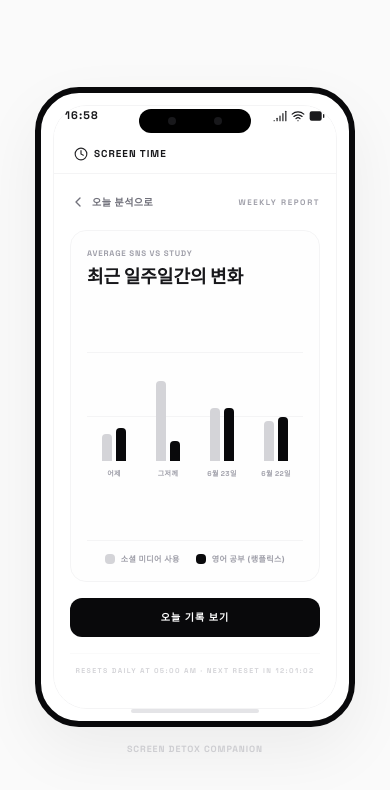
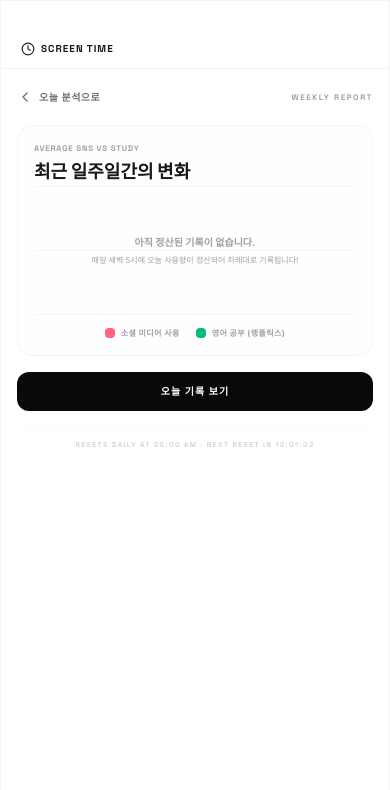
Before and after one commit to sun25095093-code/screentimes, a React (Vite) app: page / in a window 390 px wide. Both pictures are taken after a click on the button "일주일 분석 리포트 보기". Shown: the top 790 px of the page. Built offline with nearby package versions, Linux system fonts and the light colour scheme.

Commit message:
refactor: remove dummy data and improve UI layout
Reset history to empty by default, remove static sample data, and update the app shell for better responsiveness and visual framing.

```diff
--- a/src/App.tsx
+++ b/src/App.tsx
@@ -35,12 +35,7 @@ const DEFAULT_SETTINGS: AppSettings = {
   resetHour: 5 // default 5:00 AM
 };
 
-const DEFAULT_HISTORY: ScreenTimeHistory[] = [
-  { date: '어제 (6월 25일)', socialTime: 1200, studyTime: 1500, isGoalAchieved: true },
-  { date: '그저께 (6월 24일)', socialTime: 3600, studyTime: 900, isGoalAchieved: false },
-  { date: '6월 23일', socialTime: 2400, studyTime: 2400, isGoalAchieved: true },
-  { date: '6월 22일', socialTime: 1800, studyTime: 2000, isGoalAchieved: true }
-];
+const DEFAULT_HISTORY: ScreenTimeHistory[] = [];
 
 export default function App() {
   // Load state from localStorage or defaults
@@ -358,7 +353,7 @@ export default function App() {
   };
 
   return (
-    <div className="min-h-screen bg-zinc-50 text-zinc-950 flex flex-col justify-center items-center font-sans relative overflow-hidden antialiased p-4 md:p-8">
+    <div className="min-h-screen bg-zinc-50 flex flex-col items-center justify-center font-sans antialiased">
 
       {/* Vibration Indicator */}
       {vibeMessage && (
@@ -371,53 +366,18 @@ export default function App() {
         </div>
       )}
 
-      {/* Centered Phone Column */}
-      <div className="flex flex-col items-center space-y-4">
+      {/* Main app shell: Full height on mobile PWA, beautifully framed on desktop */}
+      <div className="w-full max-w-md min-h-screen md:min-h-[700px] md:my-8 bg-white md:rounded-[32px] md:shadow-2xl border border-zinc-100 relative overflow-hidden flex flex-col shrink-0 select-none">
 
-        {/* Phone Frame container */}
-        <div className="w-80 h-[640px] bg-white rounded-[44px] p-3 shadow-[0_24px_64px_rgba(0,0,0,0.06)] border-[6px] border-zinc-950 relative select-none shrink-0 overflow-hidden">
-
-          {/* Dynamic Island / Active App Notch */}
-          {activeTimer !== 'none' ? (
-            <div className="absolute top-3 w-[164px] h-7 bg-black rounded-full z-50 flex items-center justify-between px-3 text-[8px] font-black text-white border border-zinc-900 shadow-md transition-all duration-300 left-1/2 -translate-x-1/2">
-              <div className="flex items-center gap-1.5">
-                <span className="w-1.5 h-1.5 rounded-full animate-pulse bg-rose-500" />
-                <span className="text-zinc-300 font-black uppercase tracking-wider text-[7px] font-space">
-                  {activeTimer === 'instagram' ? 'INSTAGRAM' : activeTimer === 'twitter' ? 'TWITTER' : 'STUDYING'}
-                </span>
-              </div>
-              <span className="font-outfit text-rose-500 text-[9px] tracking-widest font-bold">
-                {formatDigitalTime(sessionSeconds)}
-              </span>
-            </div>
-          ) : (
-            <div className="absolute top-4 left-1/2 -translate-x-1/2 w-28 h-6 bg-black rounded-full z-50 flex items-center justify-around px-2.5 transition-all duration-300">
-              <div className="w-2 h-2 rounded-full bg-zinc-900" />
-              <div className="w-2 h-2 rounded-full bg-zinc-900" />
-            </div>
-          )}
-
-          {/* Top iOS Header */}
-          <div className="absolute top-3.5 left-6 right-6 z-40 text-zinc-900 font-bold text-[11px] flex justify-between items-center select-none pointer-events-none">
-            <span className="tracking-widest font-space">
-              {simulatedTime.toLocaleTimeString('ko-KR', { hour: '2-digit', minute: '2-digit', hour12: false })}
-            </span>
-            <div className="flex items-center gap-1">
-              <Signal className="w-3.5 h-3.5 text-zinc-900" />
-              <Wifi className="w-3.5 h-3.5 text-zinc-900" />
-              <Battery className="w-4 h-4 fill-zinc-900 text-zinc-900" />
-            </div>
-          </div>
-
-          {/* iOS Notifications overlay banner */}
+        {/* iOS-style Notifications overlay banner inside the app */}
         <NotificationCenter
           notifications={notifications}
           onNotificationClick={handleNotificationClick}
           onClearNotification={handleClearNotification}
         />
 
-          {/* Screen Content (Strictly ScreenTimeApp) */}
-          <div className="w-full h-full rounded-[34px] overflow-hidden bg-white border border-zinc-100 relative">
+        {/* Main Content Area */}
+        <div className="flex-1 relative flex flex-col overflow-hidden">
 
           <ScreenTimeApp
             settings={settings}
@@ -428,7 +388,7 @@ export default function App() {
             setActiveTimer={setActiveTimer}
           />
 
-            {/* Time-limit warning overlay inside the phone when target is exceeded */}
+          {/* Time-limit warning overlay inside the app when target is exceeded */}
           {isGoalExceeded && (
             <div className="absolute inset-0 bg-white/95 backdrop-blur-md z-40 p-6 flex flex-col justify-center items-center text-center space-y-6 animate-fade-in">
               <div className="w-14 h-14 bg-rose-50 border border-rose-100 text-rose-500 rounded-full flex items-center justify-center">
@@ -452,14 +412,6 @@ export default function App() {
 
         </div>
 
-          {/* Home indicator bar */}
-          <div className="absolute bottom-2 left-1/2 -translate-x-1/2 w-32 h-1 bg-zinc-200 rounded-full cursor-not-allowed z-50" />
-        </div>
-
-        {/* Minimal clean footer */}
-        <div className="text-[9px] font-bold text-zinc-300 tracking-widest uppercase font-space">
-          SCREEN DETOX COMPANION
-        </div>
       </div>
 
     </div>
--- a/src/components/ScreenTimeApp.tsx
+++ b/src/components/ScreenTimeApp.tsx
@@ -36,9 +36,12 @@ export default function ScreenTimeApp({
   const studyDebt = Math.max(0, totalSocialTime - settings.langflixTime);
   const isDebtCleared = studyDebt <= 0;
 
+  // Slice the most recent 6 days and reverse them so that left-to-right goes from oldest to newest (most recent on the right)
+  const displayHistory = [...history].slice(0, 6).reverse();
+
   // Find max value in history to scale the bar chart properly
   const maxHistoryValue = Math.max(
-    ...history.map(d => Math.max(d.socialTime, d.studyTime)),
+    ...displayHistory.map(d => Math.max(d.socialTime, d.studyTime)),
     300 // default minimum peak (5 minutes) for scaling
   );
 
@@ -168,9 +171,6 @@ export default function ScreenTimeApp({
               <div className="text-4xl font-black tracking-tight text-zinc-950 font-outfit select-all leading-none py-1 drop-shadow-sm">
                 {formatDigitalTime(totalSocialTime)}
               </div>
-              <span className="text-[9px] font-black text-zinc-400 uppercase tracking-widest inline-block bg-zinc-50 px-2.5 py-1 rounded-md border border-zinc-100 font-space">
-                {Math.floor(totalSocialTime / 3600)}H {Math.floor((totalSocialTime % 3600) / 60)}M {totalSocialTime % 60}S ACTIVE
-              </span>
             </div>
 
             {/* 4. Action Button to Weekly View */}
@@ -218,34 +218,39 @@ export default function ScreenTimeApp({
                 <div className="absolute inset-x-0 top-0 border-t border-zinc-100" />
                 <div className="absolute inset-x-0 top-1/2 border-t border-zinc-100" />
 
-                {/* Daily Bars */}
-                {history.map((day, idx) => {
+                {displayHistory.length === 0 ? (
+                  <div className="absolute inset-0 flex flex-col items-center justify-center text-center p-4">
+                    <span className="text-[10px] font-bold text-zinc-400">아직 정산된 기록이 없습니다.</span>
+                    <span className="text-[8px] text-zinc-400 mt-1">매일 새벽 5시에 오늘 사용량이 정산되어 차례대로 기록됩니다!</span>
+                  </div>
+                ) : (
+                  displayHistory.map((day, idx) => {
                     const socialHeight = Math.max(4, Math.min(80, (day.socialTime / maxHistoryValue) * 80));
                     const studyHeight = Math.max(4, Math.min(80, (day.studyTime / maxHistoryValue) * 80));
 
                     return (
                       <div key={idx} className="flex flex-col items-center flex-1 space-y-2">
-                      <div className="flex gap-1 items-end h-20">
+                        <div className="flex gap-1.5 items-end h-20">
 
                           {/* Social Time Bar */}
                           <div className="group relative">
                             <div
-                            className="w-2.5 bg-zinc-300 rounded-t-sm transition-all duration-300 hover:bg-zinc-400 cursor-pointer"
+                              className="w-2.5 bg-rose-400 rounded-t-sm transition-all duration-300 hover:bg-rose-500 cursor-pointer"
                               style={{ height: `${socialHeight}px` }}
                             />
                             <div className="absolute bottom-full left-1/2 -translate-x-1/2 mb-1 hidden group-hover:block bg-zinc-950 text-[7px] font-bold text-white px-1.5 py-0.5 rounded whitespace-nowrap z-40 pointer-events-none">
-                            SNS: {Math.round(day.socialTime / 60)}m
+                              SNS: {Math.round(day.socialTime / 60)}분
                             </div>
                           </div>
 
                           {/* Study Time Bar */}
                           <div className="group relative">
                             <div
-                            className="w-2.5 bg-zinc-950 rounded-t-sm transition-all duration-300 hover:bg-zinc-800 cursor-pointer"
+                              className="w-2.5 bg-emerald-500 rounded-t-sm transition-all duration-300 hover:bg-emerald-600 cursor-pointer"
                               style={{ height: `${studyHeight}px` }}
                             />
                             <div className="absolute bottom-full left-1/2 -translate-x-1/2 mb-1 hidden group-hover:block bg-zinc-950 text-[7px] font-bold text-white px-1.5 py-0.5 rounded whitespace-nowrap z-40 pointer-events-none">
-                            공부: {Math.round(day.studyTime / 60)}m
+                              공부: {Math.round(day.studyTime / 60)}분
                             </div>
                           </div>
 
@@ -257,18 +262,19 @@ export default function ScreenTimeApp({
                         </span>
                       </div>
                     );
-                })}
+                  })
+                )}
 
               </div>
 
               {/* Custom Legend */}
               <div className="flex justify-center gap-4 pt-3 border-t border-zinc-100 text-[8px] font-bold tracking-wider text-zinc-400">
                 <div className="flex items-center gap-1.5">
-                  <span className="w-2.5 h-2.5 bg-zinc-300 rounded-sm" />
+                  <span className="w-2.5 h-2.5 bg-rose-400 rounded-sm" />
                   <span>소셜 미디어 사용</span>
                 </div>
                 <div className="flex items-center gap-1.5">
-                  <span className="w-2.5 h-2.5 bg-zinc-950 rounded-sm" />
+                  <span className="w-2.5 h-2.5 bg-emerald-500 rounded-sm" />
                   <span>영어 공부 (랭플릭스)</span>
                 </div>
               </div>
```
Lines whose indentation alone changed are shown as unchanged.
